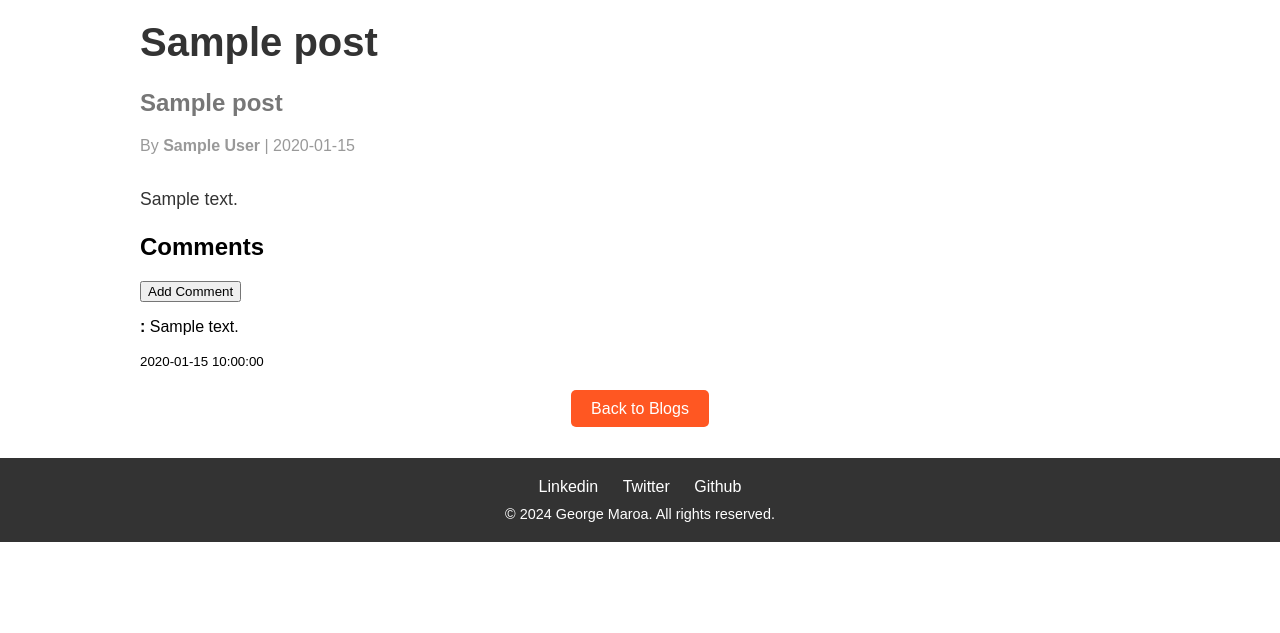
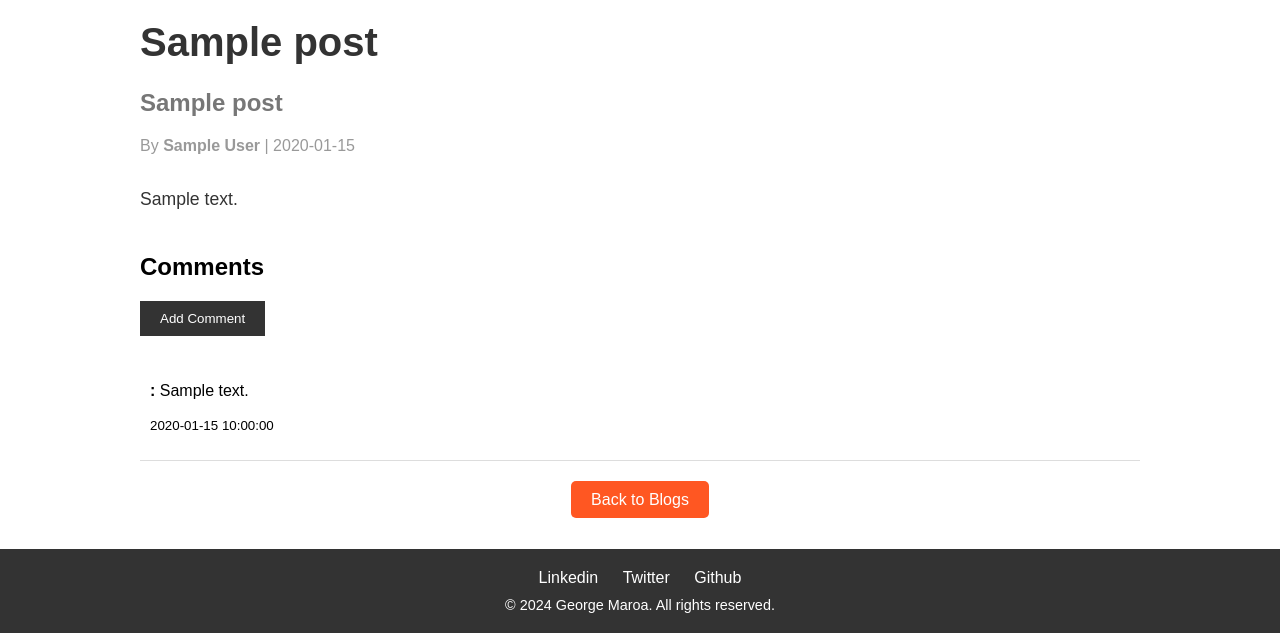
Before and after one commit to Maroa2002/Webstack---Portfolio-Project, a Flask app: page /post/1 in a window 1280 px wide. Shown: the part 842-1475 px from the top of the page. Before the commit the page ends 1384 px from the top, so only its background shows below. Run offline with Flask 3, Linux system fonts and the light colour scheme; a user stored in the database is signed in; tables that the repository leaves empty hold one stand-in row (values such as "Sample post"); grey boxes marked "Sample" are stand-in pictures; some libraries are stand-ins or nearby versions.

Commit message:
adds the css styling for the comment section

```diff
--- a/static/css/post.css
+++ b/static/css/post.css
@@ -185,6 +185,29 @@
     background-color: #e64a19;
 }
 
+.comments-section {
+    margin-top: 40px;
+}
+
+.comments-list {
+    margin-top: 20px;
+}
+
+.comment-item {
+    padding: 10px;
+    border-bottom: 1px solid #ddd;
+    margin-bottom: 10px;
+}
+
+.submit-btn {
+    background-color: #333;
+    color: #fff;
+    border: none;
+    padding: 10px 20px;
+    cursor: pointer;
+}
+
+
 /* Responsive Styles */
 @media (max-width: 768px) {
     .post-container {
```
